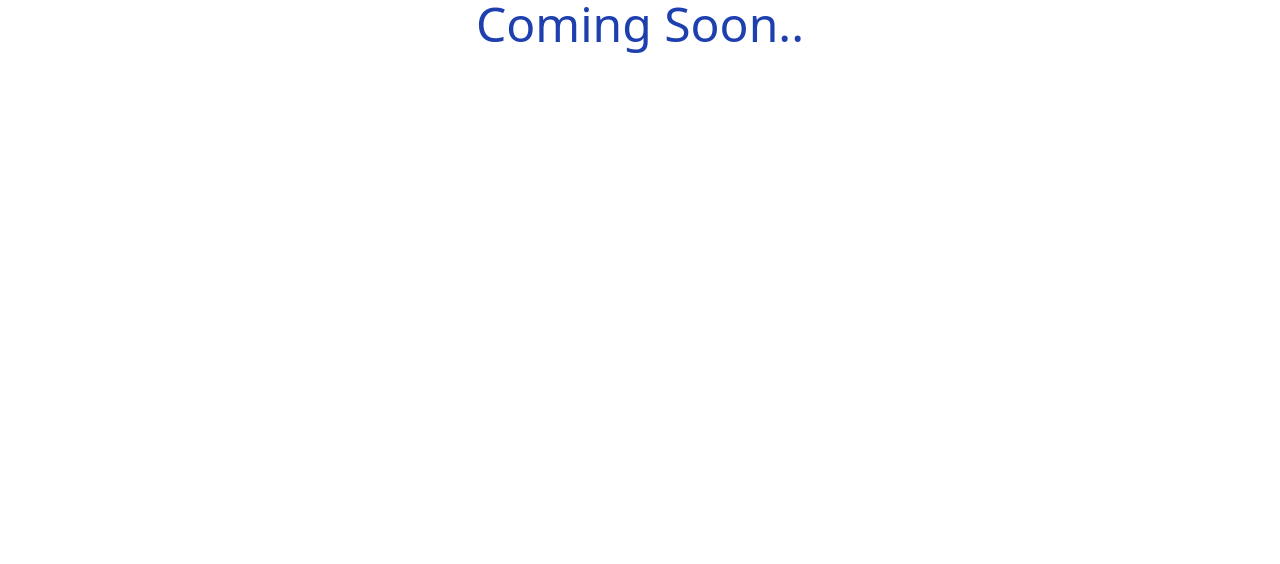
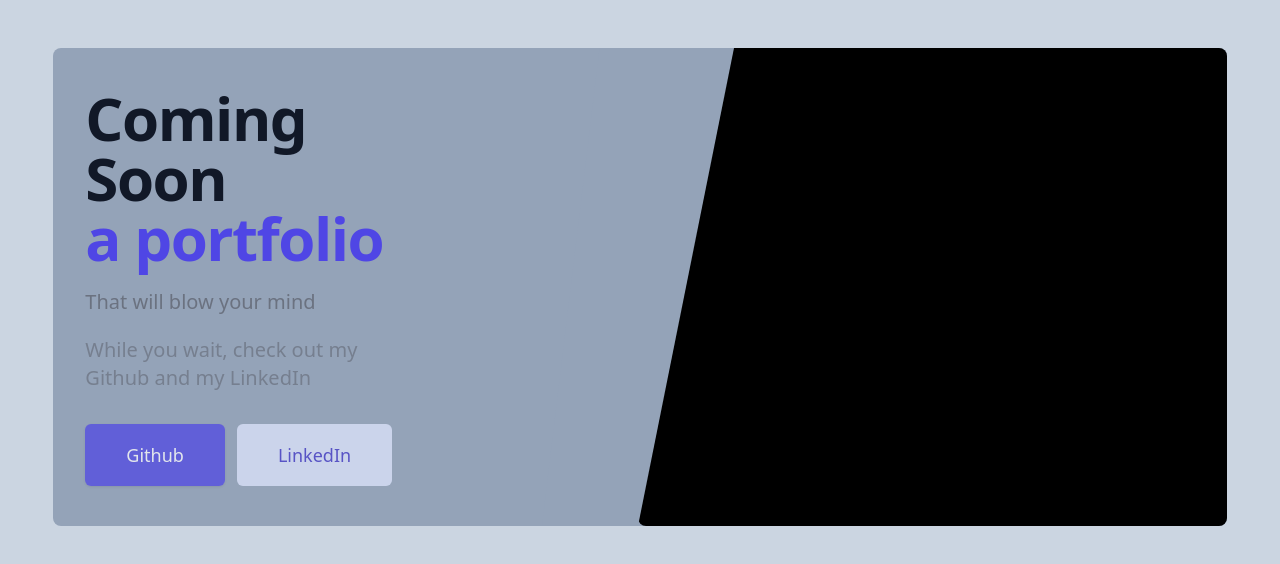
Before and after one commit to DanielKBates/DD, a React (Create React App) app: page / in a window 1280 px wide. Shown: the top 564 px of the page. Built offline with nearby package versions, Linux system fonts and the light colour scheme.

Commit message:
coming soon banner, made a few fade in animation varients, svg on medium viewpoints and up, switching to laptop :)

```diff
--- a/src/App.js
+++ b/src/App.js
@@ -1,8 +1,59 @@
-
 function App() {
   return (
-    <div className="w-11/12 mx-auto">
-      <h1 className="text-blue-800 text-center text-5xl hover:text-7xl hover:first-letter:text-green-500">Coming Soon..</h1>
+    <div className="w-full min-h-screen bg-slate-300 py-12">
+      <div className="flex flex-col md:flex-row bg-slate-400  w-11/12 mx-auto rounded-lg">
+        <div className="w-full md:w-2/5">
+          <main className=" py-10 px-4  sm:px-6  lg:px-8 ">
+            <div className="sm:text-center lg:text-left">
+              <h1 className="text-5xl tracking-tight font-extrabold text-gray-900  md:text-6xl">
+                <span className="block xl:inline animate-fadeInShort">
+                  Coming Soon
+                </span>{" "}
+                <span className="block text-indigo-600 animate-fadeInMed delay-100 ">
+                  a portfolio
+                </span>
+              </h1>
+              <p className="mt-3 text-lg text-gray-500 sm:mt-5 sm:text-lg sm:max-w-xl sm:mx-auto md:mt-5 md:text-xl lg:mx-0 animate-fadeInLong">
+                That will blow your mind
+              </p>
+              <p className="mt-3 text-lg text-gray-500 sm:mt-5 sm:text-lg sm:max-w-xl sm:mx-auto md:mt-5 md:text-xl lg:mx-0 animate-fadeInXL">
+                While you wait, check out my Github and my LinkedIn
+              </p>
+
+              <div className="mt-5 sm:mt-8 sm:flex sm:justify-center lg:justify-start animate-fadeInXL">
+                <div className="rounded-md shadow">
+                  <a
+                    href="#"
+                    className="w-full flex items-center justify-center px-8 py-3 border border-transparent text-base font-medium rounded-md text-white bg-indigo-600 hover:bg-indigo-700 md:py-4 md:text-lg md:px-10"
+                  >
+                    Github
+                  </a>
+                </div>
+                <div className="mt-3 sm:mt-0 sm:ml-3">
+                  <a
+                    href="#"
+                    className="w-full flex items-center justify-center px-8 py-3 border border-transparent text-base font-medium rounded-md text-indigo-700 bg-indigo-100 hover:bg-indigo-200 md:py-4 md:text-lg md:px-10"
+                  >
+                    LinkedIn
+                  </a>
+                </div>
+              </div>
+            </div>
+          </main>
+        </div>{" "}
+        <div className="z-10">
+          <svg
+            className="hidden lg:block h-full w-48 text-slate-400 transform translate-x-1/2"
+            fill="currentColor"
+            viewBox="0 0 100 100"
+            preserveAspectRatio="none"
+            aria-hidden="true"
+          >
+            <polygon points="30,0 100,0 50,100 0,100" />
+          </svg>
+        </div>
+        <div className="w-full md:w-3/5 bg-black md:rounded-lg">yo</div>
+      </div>
     </div>
   );
 }
--- a/tailwind.config.js
+++ b/tailwind.config.js
@@ -1,7 +1,24 @@
 module.exports = {
   content: ["./src/**/*.{js,jsx,ts,tsx}"],
   theme: {
-    extend: {},
+    extend: {
+      keyframes: {
+        fadeIn: {
+          "0%": { opacity: "0" },
+          "100%": { opacity: "1" },
+        },
+        fadeInDelay: {
+          "0%, 50%": { opacity: "0" },
+          "100%": { opacity: "1" },
+        },
+      },
+      animation: {
+        fadeInShort: "fadeIn 1s ease-in",
+        fadeInMed: "fadeInDelay 2s ease-in",
+        fadeInLong: "fadeInDelay 4s ease-in",
+        fadeInXL: "fadeInDelay 6s ease-in"
+      },
+    },
   },
   plugins: [],
-}
+};
```
